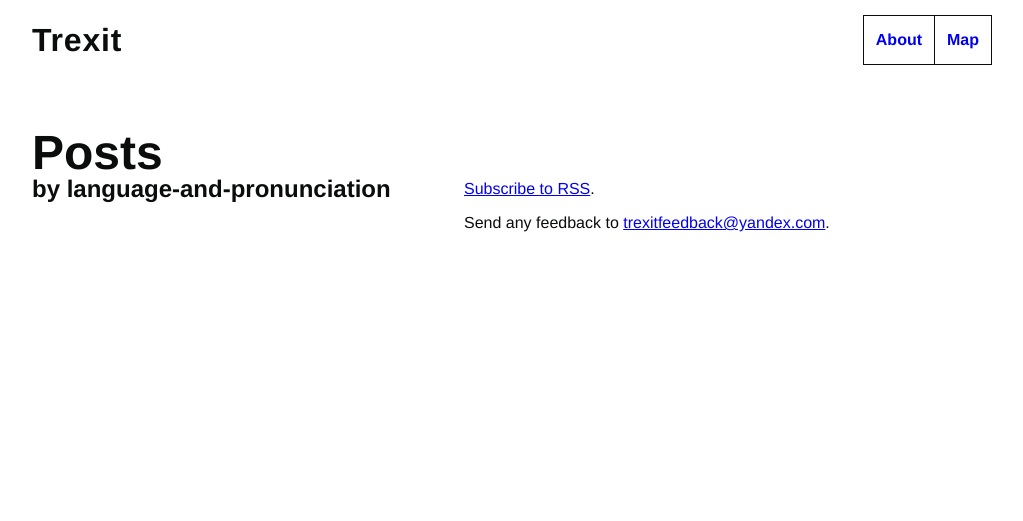
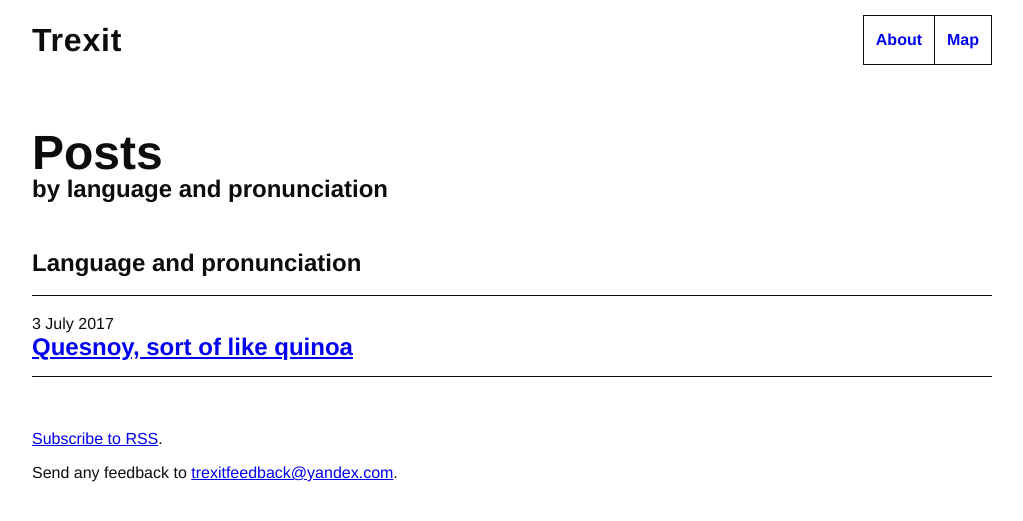
Before and after one commit to tombye/trexit, a Jekyll site: the page built from language-and-pronunciation/index.md, in a window 1280 px wide. Shown: the top 521 px of the page, without its empty margins (128-1151 px from the left). Built offline with Jekyll 4.4.1, drawn with Linux system fonts in a browser that asks for light colours.

Commit message:
Add 1st post and add tag to grouping page

```diff
--- a/_posts/2017-07-03-quesnoy-like-quinoa.markdown
+++ b/_posts/2017-07-03-quesnoy-like-quinoa.markdown
@@ -6,6 +6,7 @@ categories: jekyll update
 tags:
 - "France"
 - "Grandes randonnées"
+- "Language and pronunciation"
 ---
 On Saturday we walked from Valenciennes to Le Quesnoy.
 
--- a/language-and-pronunciation/index.md
+++ b/language-and-pronunciation/index.md
@@ -1,5 +1,6 @@
 ---
 layout: grouping
-grouping_name: language-and-pronunciation
+grouping_name: "language and pronunciation"
 grouping_tags:
+- "Language and pronunciation"
 ---
```
